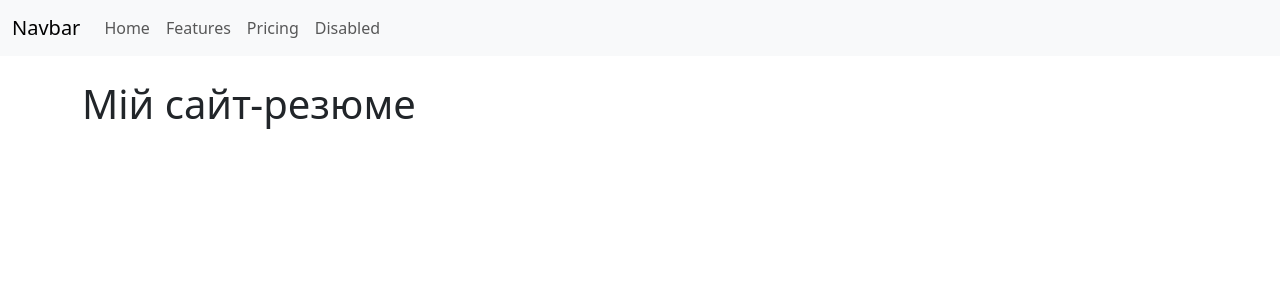
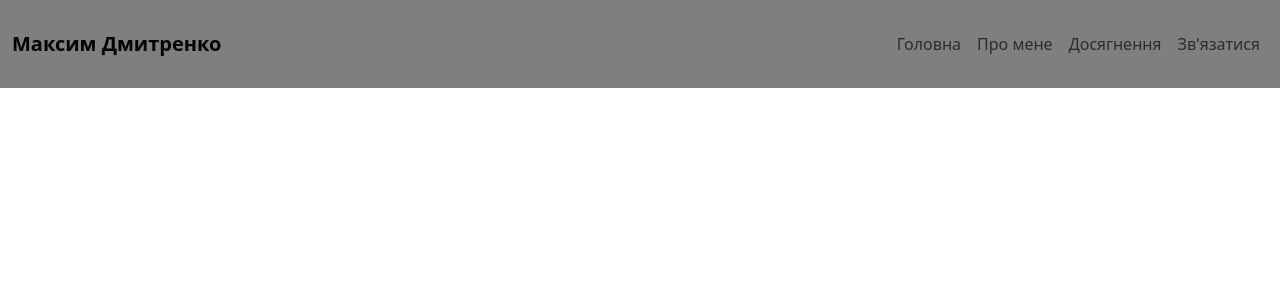
Before and after one commit to MaXDmitR/resume, a React (Create React App) app: page / in a window 1280 px wide. Shown: the top 300 px of the page. Built offline with nearby package versions, Linux system fonts and the light colour scheme.

Commit message:
Refactor code structure for improved readability and maintainability

```diff
--- a/src/App.js
+++ b/src/App.js
@@ -6,10 +6,15 @@ import Navbar from "./components/navbar";
 function App() {
   return (
     <div className="App">
-      <Navbar />
-      <div className="container mt-4">
-        <h1>Мій сайт-резюме</h1>
-      </div>
+      <Navbar buttons ={[
+            {  name: 'Головна', link: '#'},
+            {  name: 'Про мене', link: '#'},
+            {  name: 'Досягнення', link: '#'},
+            {  name: "Зв'язатися", link: '#'}
+
+          ]}/>
+
+
     </div>
   );
 }
--- a/src/components/logo.jsx
+++ b/src/components/logo.jsx
@@ -2,8 +2,8 @@ import React from 'react'
 
 const logo = () => {
   return (
-    <a className="navbar-brand" href="#">
-      Navbar
+    <a className="navbar-brand custom-logo" href="#">
+      Максим Дмитренко
     </a>
   )
 }
--- a/src/components/nav_button.jsx
+++ b/src/components/nav_button.jsx
@@ -1,11 +1,11 @@
 import React from 'react'
 
-const NavButton = ({ name, link}) => {
+const NavButton = ({ name, link, }) => {
 
 
   return (
     <li className="nav-item">
-      <a className="nav-link"  href={link}>
+      <a className="nav-link "  href={link}>
         {name}
       </a>
     </li>
--- a/src/components/navbar.jsx
+++ b/src/components/navbar.jsx
@@ -1,30 +1,20 @@
 import Logo from "./logo";
 import NavButton from "./nav_button";
 
-const Navbar = () => {
+const Navbar = (props) => {
     return (
-    <nav className="navbar navbar-expand-lg bg-body-tertiary">
+        <nav className="navbar navbar-expand-lg  pb-4 pt-4">
             <div className="container-fluid">
                 <Logo />
 
-        <button
-          className="navbar-toggler"
-          type="button"
-          data-bs-toggle="collapse"
-          data-bs-target="#navbarNav"
-          aria-controls="navbarNav"
-          aria-expanded="false"
-          aria-label="Toggle navigation"
-        >
+                <button className="navbar-toggler" type="button" data-bs-toggle="collapse" data-bs-target="#navbarNav" aria-controls="navbarNav" aria-expanded="false" aria-label="Toggle navigation">
                     <span className="navbar-toggler-icon"></span>
                 </button>
 
-        <div className="collapse navbar-collapse" id="navbarNav">
-          <ul className="navbar-nav">
-            <NavButton name="Home" link="#" active />
-            <NavButton name="Features" link="#" />
-            <NavButton name="Pricing" link="#" />
-            <NavButton name="Disabled" link="#" disabled />
+                <div className="collapse navbar-collapse " id="navbarNav">
+                    <ul className="navbar-nav ms-auto">
+                        {props.buttons.map(button =>
+                            <NavButton key={button.name} link={button.link} name={button.name}></NavButton>)}
                     </ul>
                 </div>
             </div>
--- a/src/styles/app.css
+++ b/src/styles/app.css
@@ -0,0 +1,14 @@
+.nav-item:hover {
+    background-color: #ddd;
+}
+
+.navbar {
+    color: white;
+    background-color: rgba(0, 0, 0, 0.5);
+
+}
+
+.custom-logo {
+font-size: 2.5rem;  /* більше за стандартне */
+  font-weight: bold;  /* жирний */
+}
```
Also changed, not shown: 1 other file (tests, documents, lock files or other folders). Lines whose indentation alone changed are shown as unchanged.
